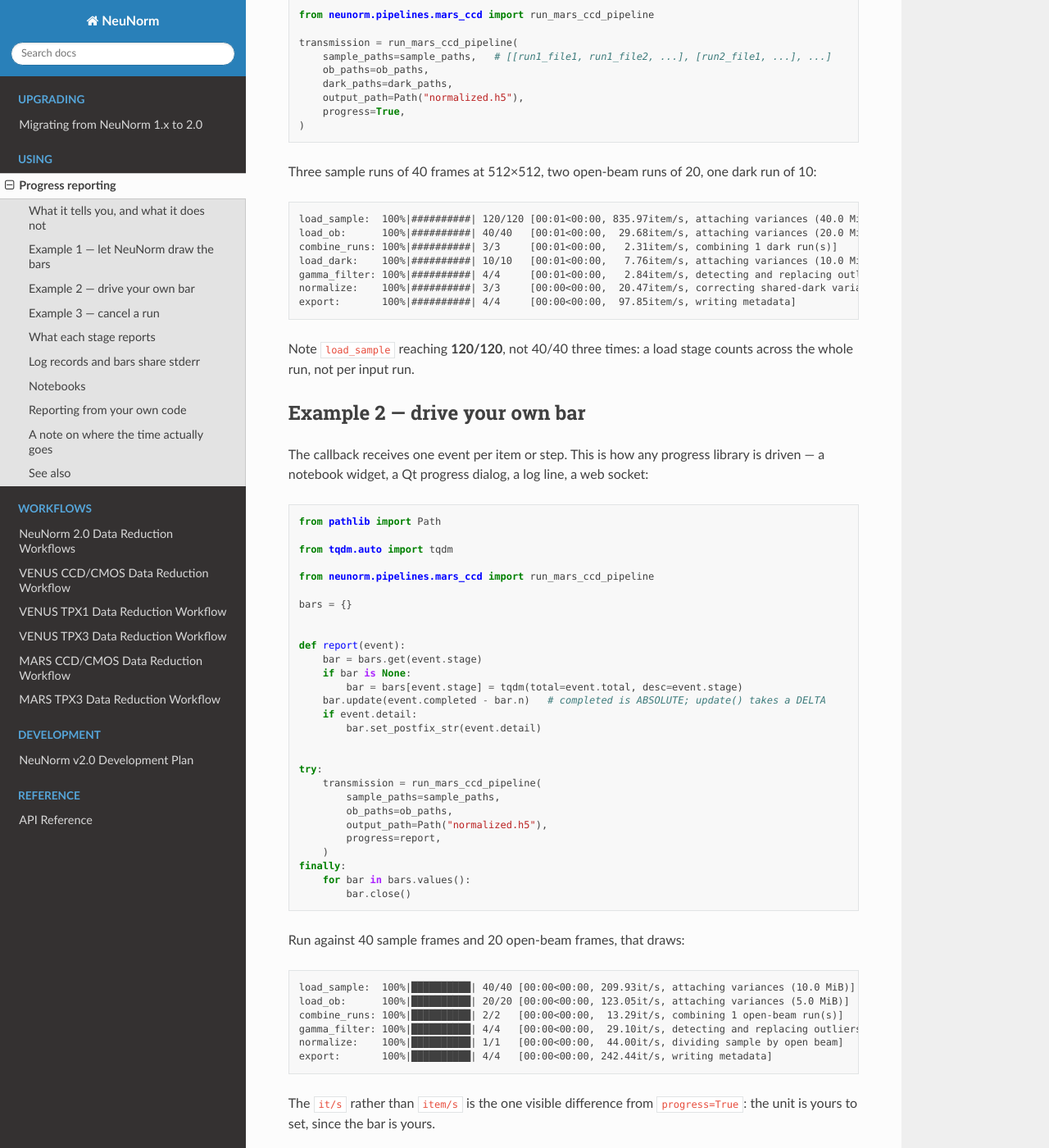
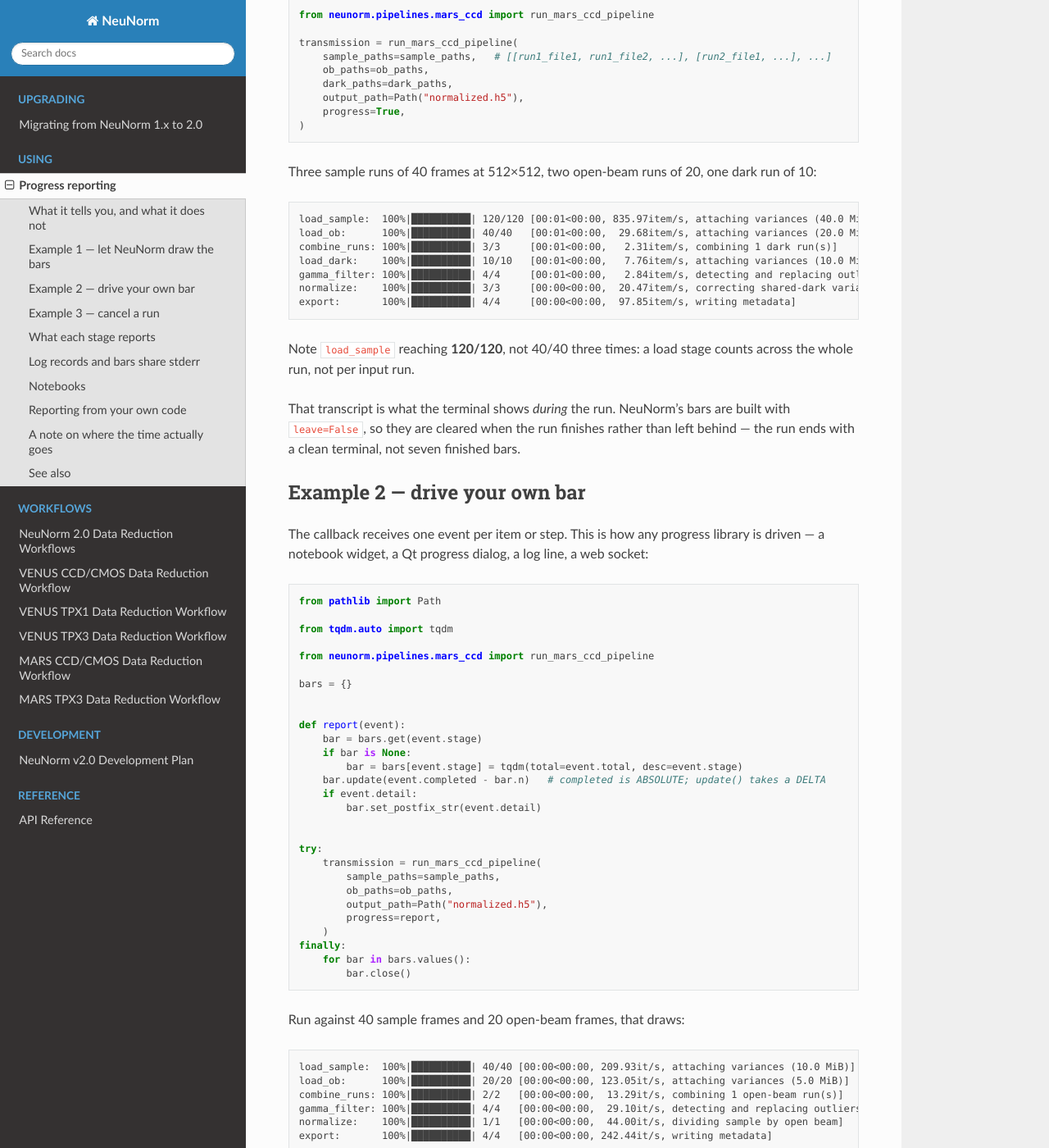
Before and after one commit to ornlneutronimaging/NeuNorm, a Sphinx documentation site: the page built from docs/progress.md, in a window 1280 px wide and 1400 px high, scrolled down 1511 px. Shown: the whole window at 82% size. Built offline with Sphinx 7.4.7 and the Read the Docs theme 3.1.0, drawn with Linux system fonts in a browser that asks for light colours; the version number is read from the project's files by our own code; some of the changed text lies outside the part shown.

Commit message:
docs(progress): correct the adapter figure and the "one difference" claim; make the doc harness honest
Second half of the Task 8 review.

The naive-adapter warning said a 120-file bar would end at 7260. Wrong: 7260 is
the triangular number of the per-file events alone, and the broken adapter also
adds the note events, which carry the same absolute count. Measured on the
geometry the page describes (three runs of 40): **7740**. Now measured by a test,
which also checks the page still quotes the number it measured.

"The `it/s` unit is the one visible difference from progress=True" was false and
hid the difference that actually matters: NeuNorm builds its bars with
`leave=False`, so they are cleared when the run ends, while a bar you create
persists. Both differences are now stated, and Example 1's transcript uses tqdm's
real Unicode fill — the ASCII blocks came from capturing a redirected stream, not
from what a terminal shows.

Three harness defects, all mine:

- The example runner seeded `Path` and `os` into every block's namespace, so a
  block that forgot its own import would pass here and fail for a reader. Removed;
  only the names the page tells the reader to supply remain.
- `test_the_skipped_logging_blocks_are_covered_somewhere_else` asserted coverage by
  grepping this file's own source for a string — which proves only that I typed it.
  The `logger.disable("neunorm")` block was in fact executed by nothing. It now runs
  in a subprocess, asserting what the page claims: no NeuNorm records during the
  run, records again afterwards.
- The logging-untouched guard documented itself as "ordered last in the file" while
  sitting 12th of 15. It is now an autouse teardown, so ordering cannot defeat it.

Assisted-With: claude-opus-5

````diff
--- a/docs/progress.md
+++ b/docs/progress.md
@@ -74,17 +74,21 @@
 Three sample runs of 40 frames at 512×512, two open-beam runs of 20, one dark run of 10:
 
 ```text
-load_sample:  100%|##########| 120/120 [00:01<00:00, 835.97item/s, attaching variances (40.0 MiB)]
-load_ob:      100%|##########| 40/40   [00:01<00:00,  29.68item/s, attaching variances (20.0 MiB)]
-combine_runs: 100%|##########| 3/3     [00:01<00:00,   2.31item/s, combining 1 dark run(s)]
-load_dark:    100%|##########| 10/10   [00:01<00:00,   7.76item/s, attaching variances (10.0 MiB)]
-gamma_filter: 100%|##########| 4/4     [00:01<00:00,   2.84item/s, detecting and replacing outliers]
-normalize:    100%|##########| 3/3     [00:00<00:00,  20.47item/s, correcting shared-dark variance]
-export:       100%|##########| 4/4     [00:00<00:00,  97.85item/s, writing metadata]
+load_sample:  100%|██████████| 120/120 [00:01<00:00, 835.97item/s, attaching variances (40.0 MiB)]
+load_ob:      100%|██████████| 40/40   [00:01<00:00,  29.68item/s, attaching variances (20.0 MiB)]
+combine_runs: 100%|██████████| 3/3     [00:01<00:00,   2.31item/s, combining 1 dark run(s)]
+load_dark:    100%|██████████| 10/10   [00:01<00:00,   7.76item/s, attaching variances (10.0 MiB)]
+gamma_filter: 100%|██████████| 4/4     [00:01<00:00,   2.84item/s, detecting and replacing outliers]
+normalize:    100%|██████████| 3/3     [00:00<00:00,  20.47item/s, correcting shared-dark variance]
+export:       100%|██████████| 4/4     [00:00<00:00,  97.85item/s, writing metadata]
 ```
 
 Note `load_sample` reaching **120/120**, not 40/40 three times: a load stage counts across the whole
 run, not per input run.
+
+That transcript is what the terminal shows *during* the run. NeuNorm's bars are built with
+`leave=False`, so they are cleared when the run finishes rather than left behind — the run ends with a
+clean terminal, not seven finished bars.
 
 ## Example 2 — drive your own bar
 
@@ -133,12 +137,16 @@
 export:       100%|██████████| 4/4   [00:00<00:00, 242.44it/s, writing metadata]
 ```
 
-The `it/s` rather than `item/s` is the one visible difference from `progress=True`: the unit is yours to
-set, since the bar is yours.
+Two differences from `progress=True`, both because the bar is now yours: the unit reads `it/s` instead of
+`item/s` (NeuNorm passes `unit="item"`), and **the bars stay on screen when the run ends**. NeuNorm builds
+its own with `leave=False`, so each line is cleared as the run finishes and you are left with a clean
+terminal; a bar you create keeps tqdm's default and persists. Pass `leave=False` to `tqdm(...)` if you
+prefer NeuNorm's behaviour.
 
 **`event.completed` is an absolute, cumulative count, not an increment.** `tqdm.update()` takes a
 delta, so the adapter is `bar.update(event.completed - bar.n)`. Passing `event.completed` straight to
-`update()` makes the bar race past its total — with 120 files it would end at 7260.
+`update()` makes the bar race past its total: measured on the 120-file load above, a bar that should end
+at 120 ends at **7740**.
 
 Each event carries four fields:
 
````
Also changed, not shown: 1 other file.
